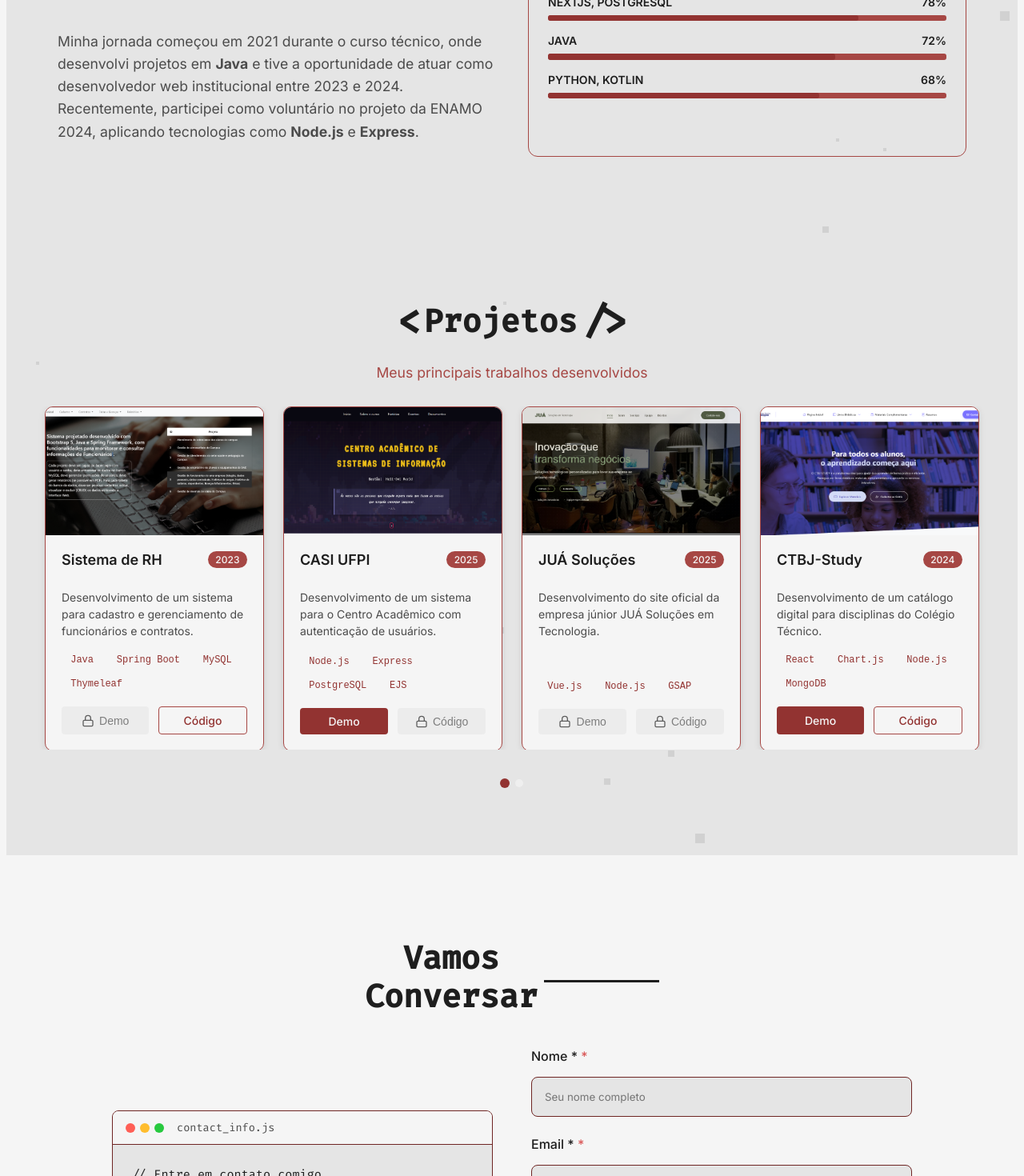
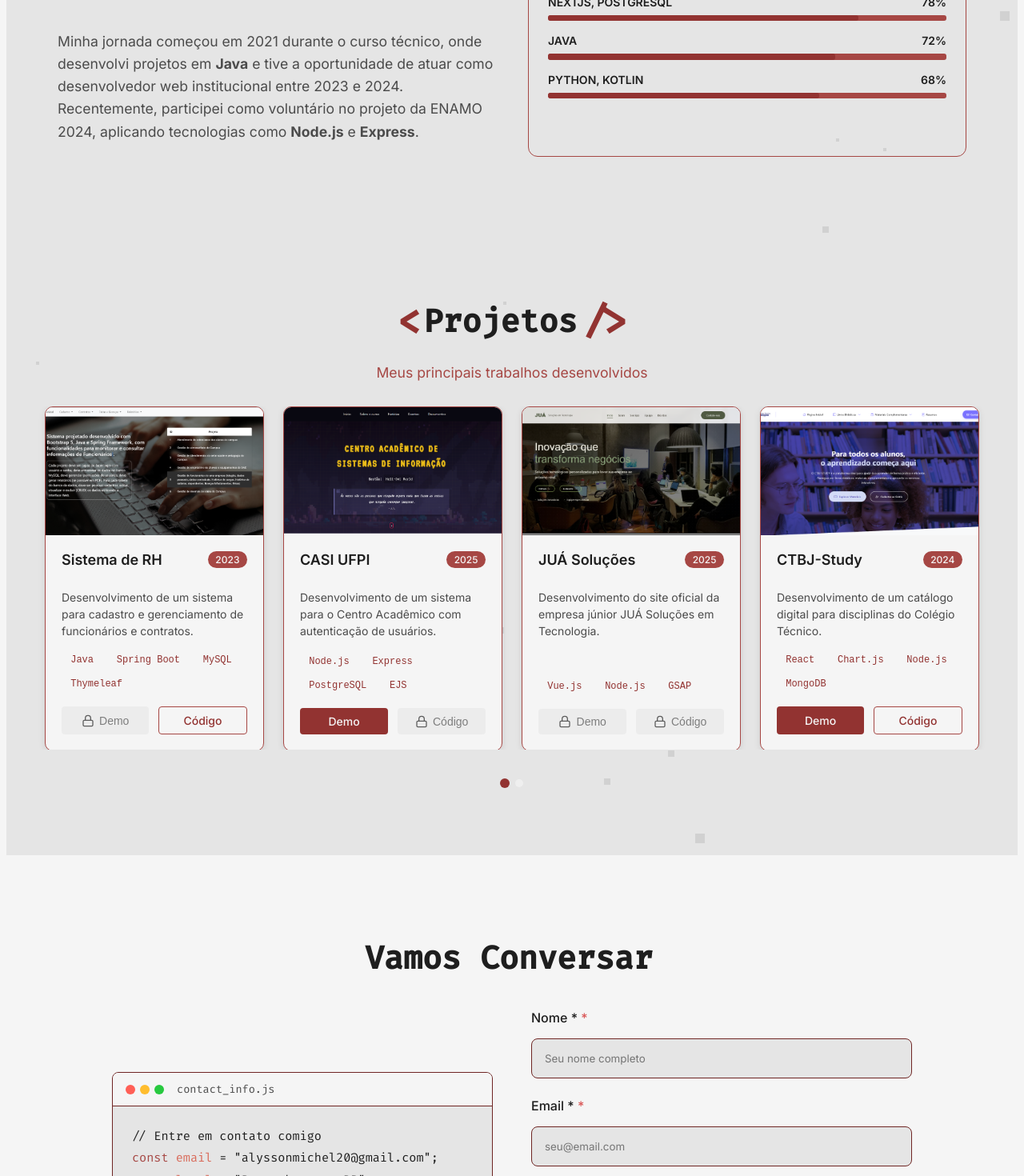
Before and after one commit to aIlyson/webprt, a Next.js app: page / in a window 1280 px wide. Shown: the part 1312-2782 px from the top of the page at 80% size. Built offline with nearby package versions, Linux system fonts and the light colour scheme.

Commit message:
fix: apply colorClass bug

```diff
--- a/src/common/components/Title/Title.module.css
+++ b/src/common/components/Title/Title.module.css
@@ -104,6 +104,7 @@
   color: var(--primary);
   font-weight: bold;
   font-size: 1.2em;
+  transition: all 0.3s ease;
 }
 
 .bracketsWrapper {
@@ -112,14 +113,15 @@
   transition: all 0.3s ease;
 }
 
-.bracket {
-  color: var(--muted-color);
+.content {
+  display: inline;
+  white-space: nowrap;
   transition: all 0.3s ease;
+  padding: 0 4px;
 }
 
-.content {
-  transition: all 0.3s ease;
-  padding: 0 4px;
+.contentHover:hover {
+  color: var(--accent-color) !important;
 }
 
 @media (max-width: 768px) {
--- a/src/common/components/Title/Title.tsx
+++ b/src/common/components/Title/Title.tsx
@@ -57,7 +57,7 @@ export const Title: React.FC<TitleProps> = ({
       transition={{ duration: 0.5 }}
       whileHover={{
         scale: withBrackets ? 1.02 : 1.01,
-        transition: { duration: 0.2 }
+        transition: { duration: 0.2 },
       }}
     >
       <Tag
@@ -67,8 +67,7 @@ export const Title: React.FC<TitleProps> = ({
           <Motion.div
             className={styles.bracketsWrapper}
             whileHover={{
-              color: "var(--accent-color)",
-              transition: { duration: 0.3 }
+              transition: { duration: 0.3 },
             }}
           >
             <Motion.span
@@ -85,13 +84,12 @@ export const Title: React.FC<TitleProps> = ({
               &lt;
             </Motion.span>
             <Motion.span
-              className={styles.content}
+              className={`${styles.content} ${colorClass} ${styles.contentHover}`}
               initial={{ opacity: 0, x: -10 }}
               whileInView={{ opacity: 1, x: 0 }}
               viewport={{ once: true }}
               transition={{ duration: 0.3, delay: 0.2 }}
               whileHover={{
-                color: "var(--text-color)",
                 padding: "0 2px",
                 backgroundColor: "rgba(255, 255, 255, 0.1)",
                 borderRadius: "2px",
@@ -115,12 +113,12 @@ export const Title: React.FC<TitleProps> = ({
           </Motion.div>
         ) : (
           <Motion.span
+            className={`${styles.content} ${colorClass} ${styles.contentHover}`}
             initial={{ opacity: 0, y: 10 }}
             whileInView={{ opacity: 1, y: 0 }}
             viewport={{ once: true }}
             transition={{ duration: 0.5 }}
             whileHover={{
-              color: "var(--accent-color)",
               padding: "0 2px",
               backgroundColor: "rgba(255, 255, 255, 0.1)",
               borderRadius: "2px",
@@ -143,7 +141,7 @@ export const Title: React.FC<TitleProps> = ({
             whileHover={{
               scaleX: 1.1,
               backgroundColor: "var(--accent-color)",
-              transition: { duration: 0.3 }
+              transition: { duration: 0.3 },
             }}
           />
         )}
--- a/src/containers/banner/Banner.module.css
+++ b/src/containers/banner/Banner.module.css
@@ -106,7 +106,7 @@
 
 .tooltip::after {
   background-color: var(--primary-dark);
-  color: var(--text-base);
+  color: var(--base);
   content: attr(data-tooltip);
   position: absolute;
   bottom: 120%;
```
